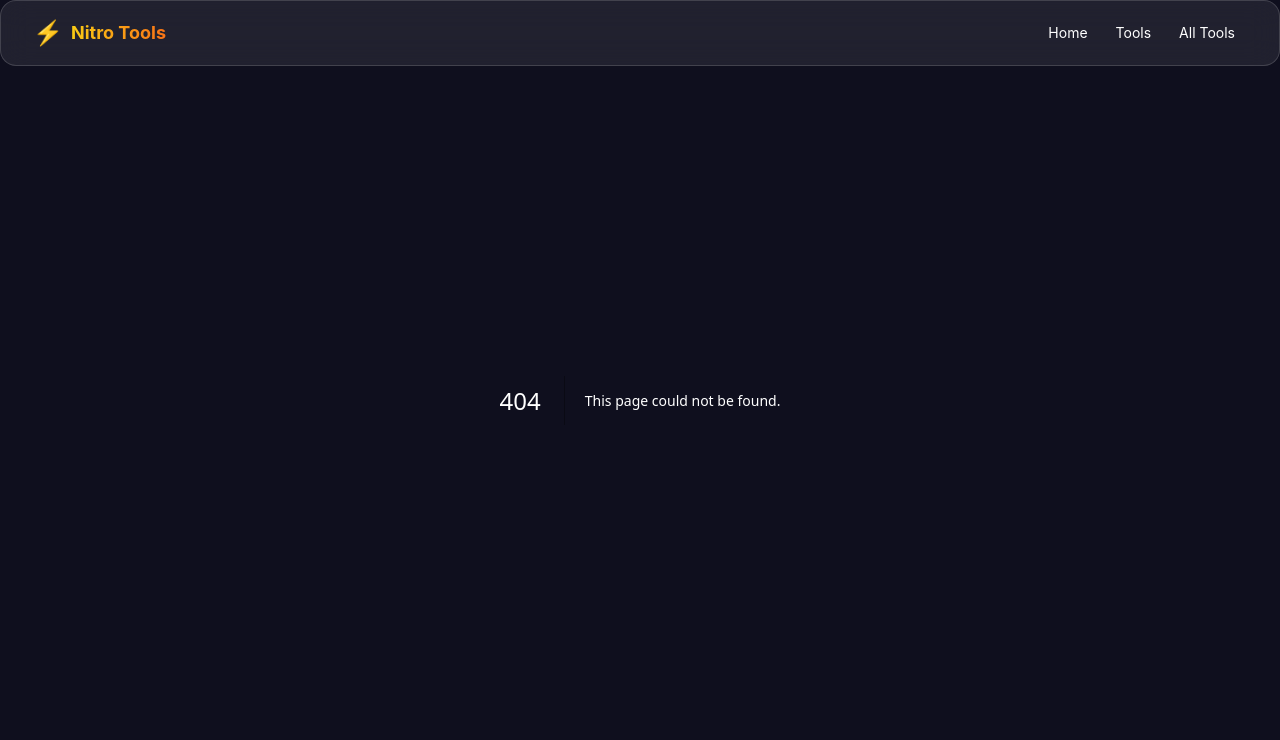
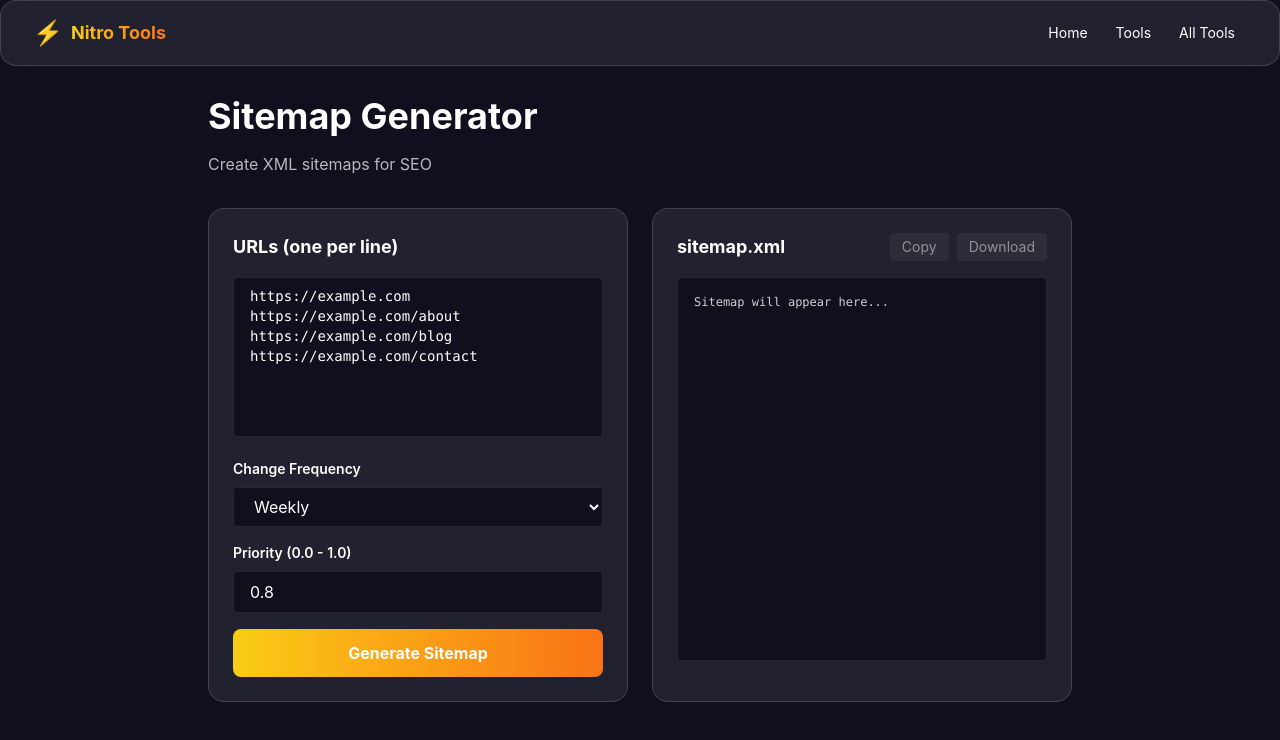
Before and after one commit to goalandpriority-ui/Nitro-Tools, a Next.js app: page /tools/seo/sitemap in a window 1280 px wide. Before the commit this address had no page. Shown: the top 740 px of the page. Built offline with nearby package versions, Linux system fonts and the light colour scheme.

Commit message:
Create SitemapGeneratorPage component
This component allows users to generate, copy, and download XML sitemaps for SEO purposes.

```diff
--- /dev/null
+++ b/app/tools/seo/sitemap/page.js
@@ -0,0 +1,126 @@
+'use client'
+
+import { useState } from 'react'
+
+export default function SitemapGeneratorPage() {
+  const [urls, setUrls] = useState('https://example.com\nhttps://example.com/about\nhttps://example.com/blog\nhttps://example.com/contact')
+  const [changeFreq, setChangeFreq] = useState('weekly')
+  const [priority, setPriority] = useState('0.8')
+  const [sitemap, setSitemap] = useState('')
+
+  const generateSitemap = () => {
+    const urlList = urls.split('\n').filter(url => url.trim())
+
+    let xml = '<?xml version="1.0" encoding="UTF-8"?>\n'
+    xml += '<urlset xmlns="http://www.sitemaps.org/schemas/sitemap/0.9">\n'
+
+    urlList.forEach(url => {
+      xml += '  <url>\n'
+      xml += `    <loc>${url.trim()}</loc>\n`
+      xml += `    <lastmod>${new Date().toISOString().split('T')[0]}</lastmod>\n`
+      xml += `    <changefreq>${changeFreq}</changefreq>\n`
+      xml += `    <priority>${priority}</priority>\n`
+      xml += '  </url>\n'
+    })
+
+    xml += '</urlset>'
+    setSitemap(xml)
+  }
+
+  const copySitemap = () => {
+    navigator.clipboard.writeText(sitemap)
+  }
+
+  const downloadSitemap = () => {
+    const element = document.createElement('a')
+    element.setAttribute('href', 'data:text/xml;charset=utf-8,' + encodeURIComponent(sitemap))
+    element.setAttribute('download', 'sitemap.xml')
+    element.style.display = 'none'
+    document.body.appendChild(element)
+    element.click()
+    document.body.removeChild(element)
+  }
+
+  return (
+    <div className="pt-24 pb-16 min-h-screen">
+      <div className="max-w-4xl mx-auto px-4">
+        <h1 className="text-4xl font-bold mb-4">Sitemap Generator</h1>
+        <p className="text-white/70 mb-8">Create XML sitemaps for SEO</p>
+
+        <div className="grid grid-cols-1 lg:grid-cols-2 gap-6">
+          <div className="glass-lg p-6 space-y-4">
+            <h2 className="text-lg font-bold">URLs (one per line)</h2>
+            <textarea
+              value={urls}
+              onChange={(e) => setUrls(e.target.value)}
+              placeholder="https://example.com&#10;https://example.com/page1&#10;https://example.com/page2"
+              className="w-full h-40 bg-dark-bg border border-white/10 rounded px-4 py-2 text-white focus:border-yellow-400 outline-none resize-none font-mono text-sm"
+            />
+
+            <div>
+              <label className="block text-sm font-semibold mb-2">Change Frequency</label>
+              <select
+                value={changeFreq}
+                onChange={(e) => setChangeFreq(e.target.value)}
+                className="w-full bg-dark-bg border border-white/10 rounded px-4 py-2 text-white focus:border-yellow-400 outline-none"
+              >
+                <option value="always">Always</option>
+                <option value="hourly">Hourly</option>
+                <option value="daily">Daily</option>
+                <option value="weekly">Weekly</option>
+                <option value="monthly">Monthly</option>
+                <option value="yearly">Yearly</option>
+                <option value="never">Never</option>
+              </select>
+            </div>
+
+            <div>
+              <label className="block text-sm font-semibold mb-2">Priority (0.0 - 1.0)</label>
+              <input
+                type="number"
+                min="0"
+                max="1"
+                step="0.1"
+                value={priority}
+                onChange={(e) => setPriority(e.target.value)}
+                className="w-full bg-dark-bg border border-white/10 rounded px-4 py-2 text-white focus:border-yellow-400 outline-none"
+              />
+            </div>
+
+            <button
+              onClick={generateSitemap}
+              className="w-full px-6 py-3 bg-gradient-to-r from-yellow-400 to-orange-500 text-white font-bold rounded-lg hover:shadow-lg transition-all"
+            >
+              Generate Sitemap
+            </button>
+          </div>
+
+          <div className="glass-lg p-6 space-y-4">
+            <div className="flex justify-between items-center">
+              <h2 className="text-lg font-bold">sitemap.xml</h2>
+              <div className="flex gap-2">
+                <button
+                  onClick={copySitemap}
+                  disabled={!sitemap}
+                  className="px-3 py-1 text-sm bg-white/10 rounded hover:bg-white/20 disabled:opacity-50 transition"
+                >
+                  Copy
+                </button>
+                <button
+                  onClick={downloadSitemap}
+                  disabled={!sitemap}
+                  className="px-3 py-1 text-sm bg-white/10 rounded hover:bg-white/20 disabled:opacity-50 transition"
+                >
+                  Download
+                </button>
+              </div>
+            </div>
+            <pre className="w-full h-96 bg-dark-bg border border-white/10 rounded p-4 overflow-y-auto text-white/80 text-xs font-mono whitespace-pre-wrap">
+              {sitemap || 'Sitemap will appear here...'}
+            </pre>
+          </div>
+        </div>
+      </div>
+    </div>
+  )
+    }
```
